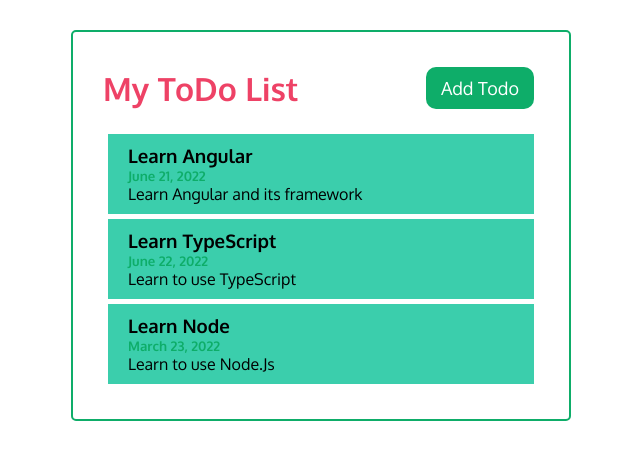
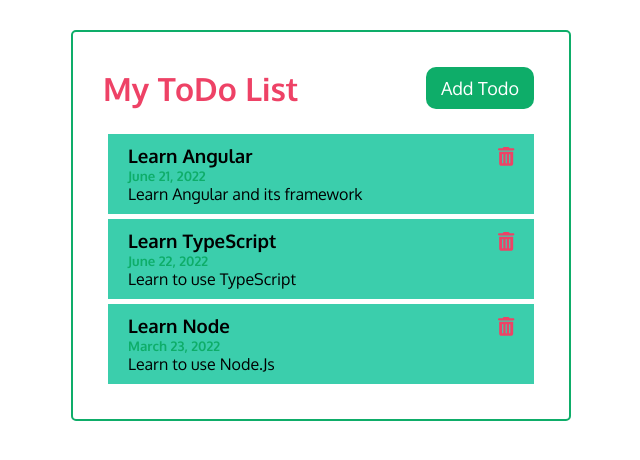
Before and after one commit to CragarDev/todo-list, an Angular app: page / in a window 1280 px wide. Shown: the top 460 px of the page, without its empty margins (319-959 px from the left). Built offline with nearby package versions, Linux system fonts and the light colour scheme.

Commit message:
added trash bin to todos

```diff
--- a/src/app/components/todo-item/todo-item.component.html
+++ b/src/app/components/todo-item/todo-item.component.html
@@ -1,5 +1,8 @@
 <div class="todo">
-  <h3>{{ todo.title }}</h3>
+  <h3>
+    {{ todo.title }}
+    <fa-icon [ngStyle]="{ color: '#EE4266' }" [icon]="faTrashAlt"></fa-icon>
+  </h3>
   <h5>{{ todo.dueDate }}</h5>
   <p>{{ todo.discription }}</p>
 </div>
--- a/src/app/components/todo-item/todo-item.component.ts
+++ b/src/app/components/todo-item/todo-item.component.ts
@@ -1,5 +1,6 @@
 import { Component, OnInit, Input } from '@angular/core';
 import { Todo } from '../../Todo';
+import { faTrashAlt } from '@fortawesome/free-solid-svg-icons';
 
 @Component({
   selector: 'app-todo-item',
@@ -8,6 +9,9 @@
 })
 export class TodoItemComponent implements OnInit {
   @Input() todo: Todo
+  faTrashAlt = faTrashAlt;
+
+
   constructor() { }
 
   ngOnInit(): void {
```
